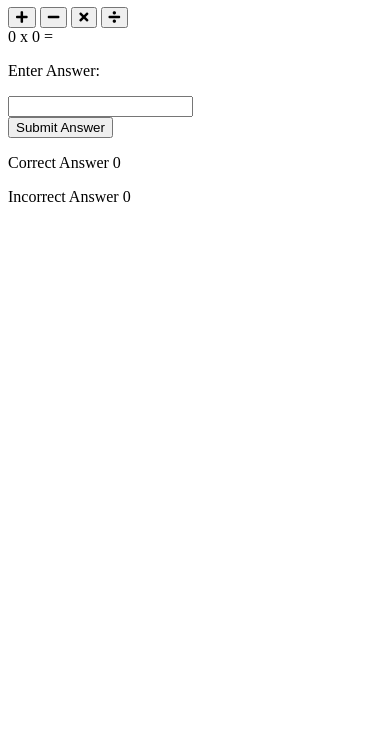
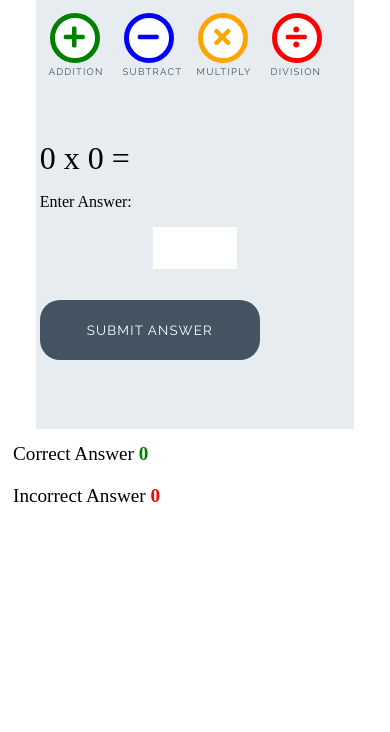
Before and after one commit to TimothyYW/love-maths, a plain HTML site: page index.html in a window 390 px wide. Shown: the part 112-844 px from the top of the page. Drawn offline with Linux system fonts and the light colour scheme.

Commit message:
Add styles for game

```diff
--- a/assets/css/style.css
+++ b/assets/css/style.css
@@ -0,0 +1,252 @@
+.body {
+    background-color: white;
+    font-family: "Raleway", sans-serif;
+    color: #445361;
+    text-align: center;
+}
+
+/* --------- Heading */
+
+.heading {
+    text-align: center;
+    font-size: 2.5rem;
+}
+
+.logo {
+    height: 40px;
+    padding-right: 5px;
+}
+
+/* --------- Game layout */
+
+.game-area {
+    background-color: #E6ECF0;
+    box-sizing: border-box;
+    width: 85%;
+    height: 65vh;
+    max-height: 450px;
+    max-width: 830px;
+    margin-left: auto;
+    margin-right: auto;
+    padding: 1%;
+}
+
+.question-area {
+    width: 50%;
+    font-size: 2rem;
+    margin: auto;
+    padding: 50px 0;
+}
+
+.question-area span {
+    padding: 0 15px;
+}
+
+.score-area {
+    margin: 5px auto;
+    width: 60%;
+    font-size: 1.2rem;
+}
+
+.controls-area {
+    width: 85%;
+    margin: 30px auto;
+}
+
+#score {
+    color: green;
+    font-weight: bold;
+}
+
+#incorrect {
+    color: red;
+    font-weight: bold;
+}
+
+.answer-message {
+    display: none;
+    font-size: 1rem;
+}
+
+#answer-box {
+    border: none;
+    color: #445361;
+    display: inline-block;
+    height: 40px;
+    width: 80px;
+    font-size: 1.2rem;
+}
+
+.scores {
+    display: inline-block;
+    padding: 25px;
+}
+
+/* --------- Buttons */
+
+.btn {
+    width: 220px;
+    height: 60px;
+    font-family: "Raleway", sans-serif;
+    text-transform: uppercase;
+    letter-spacing: 1.2px;
+    color: white;
+}
+
+.btn:focus {
+    outline: none;
+}
+
+.btn--big {
+    padding-top: 10px;
+    border-radius: 50%;
+    background-color: white;
+    border: 10px solid;
+    width: 100px;
+    height: 100px;
+    font-size: 3.2rem;
+    margin: 0 30px;
+    transition: all 0.5s;
+}
+
+.btn--big::after{
+    content: attr(data-type);
+    font-size: 1rem;
+    color: #445361;
+    position: relative;
+    left: -0.5rem;
+}
+
+.btn--blue {
+    border-color: blue;
+    color: blue;
+}
+
+.btn--blue:active,
+.btn--blue:hover {
+    background-color: darkblue;
+    color: white;
+}
+
+.btn--orange {
+    border-color: orange;
+    color: orange;
+}
+
+.btn--orange:active,
+.btn--orange:hover {
+    background-color: darkorange;
+    color: white;
+}
+
+.btn--red {
+    border-color: red;
+    color: red;
+}
+
+.btn--red:active,
+.btn--red:hover {
+    background-color: darkred;
+    color: white;
+}
+
+.btn--green {
+    border-color: green;
+    color: green;
+}
+
+.btn--green:active,
+.btn--green:hover {
+    background-color: darkgreen;
+    color: white;
+}
+
+.btn--gray {
+    margin-top: 25px;
+    background-color: #445361;
+    border: 1px transparent;
+    border-radius: 20px;
+}
+
+.btn--gray:active,
+.btn--gray:hover {
+    background-color: #0d1013;
+}
+
+/* --------- Media queries */
+
+@media (max-width: 414px) {
+    .controls-area {
+        width: 100%;
+    }
+
+    .btn--big {
+        margin: 0 10px;
+        padding: 5px;
+        border: 5px solid;
+        width: 50px;
+        height: 50px;
+        font-size: 1.5rem;
+    }
+
+    .btn--big::after {
+        font-size: 0.6rem;
+        left: -0.7rem;
+    }
+
+    .question-area {
+        padding: 10% 0;
+        width: 100%;
+    }
+
+    .question-area span {
+        padding: 0;
+    }
+
+    .answer-message {
+        display: block;
+    }
+
+    #answer-box {
+        display: block;
+        margin: 0 auto;
+    }
+
+    .btn--gray {
+        margin-top: 0;
+    }
+
+    .score-area {
+        width: 100%;
+    }
+
+    .scores {
+        margin: 0.5em auto;
+        display: block;
+        padding: 5px;
+    }
+
+    .heading {
+        font-size: 2rem;
+    }
+}
+
+@media (max-width: 320px) {
+    .game-area {
+        height: 70vh;
+    }
+
+    .controls-area {
+        width: 75%;
+        margin: 10px auto;
+    }
+
+    .btn--big {
+        margin: 10px 10px;
+    }
+
+    .question-area {
+        padding: 10px 0;
+    }
+
+}
--- a/index.html
+++ b/index.html
@@ -19,16 +19,16 @@
 
     <div class="game-area">
         <div class="controls-area">
-            <button class="btn btn--big btn--green">
-            <i class="fa fa-plus"></i>
+            <button data-type="addition" class="btn btn--big btn--green">
+                <i class="fa fa-plus"></i>
             </button>
-            <button class="btn btn--big btn--blue">
+            <button data-type="subtract" class="btn btn--big btn--blue">
                 <i class="fas fa-minus"></i>
             </button>
-            <button class="btn btn--big btn--orange">
+            <button data-type="multiply" class="btn btn--big btn--orange">
                 <i class="fas fa-times"></i>
             </button>
-            <button class="btn btn--big btn--red">
+            <button data-type="division" class="btn btn--big btn--red">
                 <i class="fas fa-divide"></i>
             </button>
         </div>
@@ -40,7 +40,7 @@
             <p class="answer-message">Enter Answer:</p>
             <input id="answer-box" type="number">
         </div>
-        <button class="btn btn--gray">Submit Answer</button>
+        <button data-type="submit" class="btn btn--gray">Submit Answer</button>
     </div>
 
     <div class="score-area">
```
